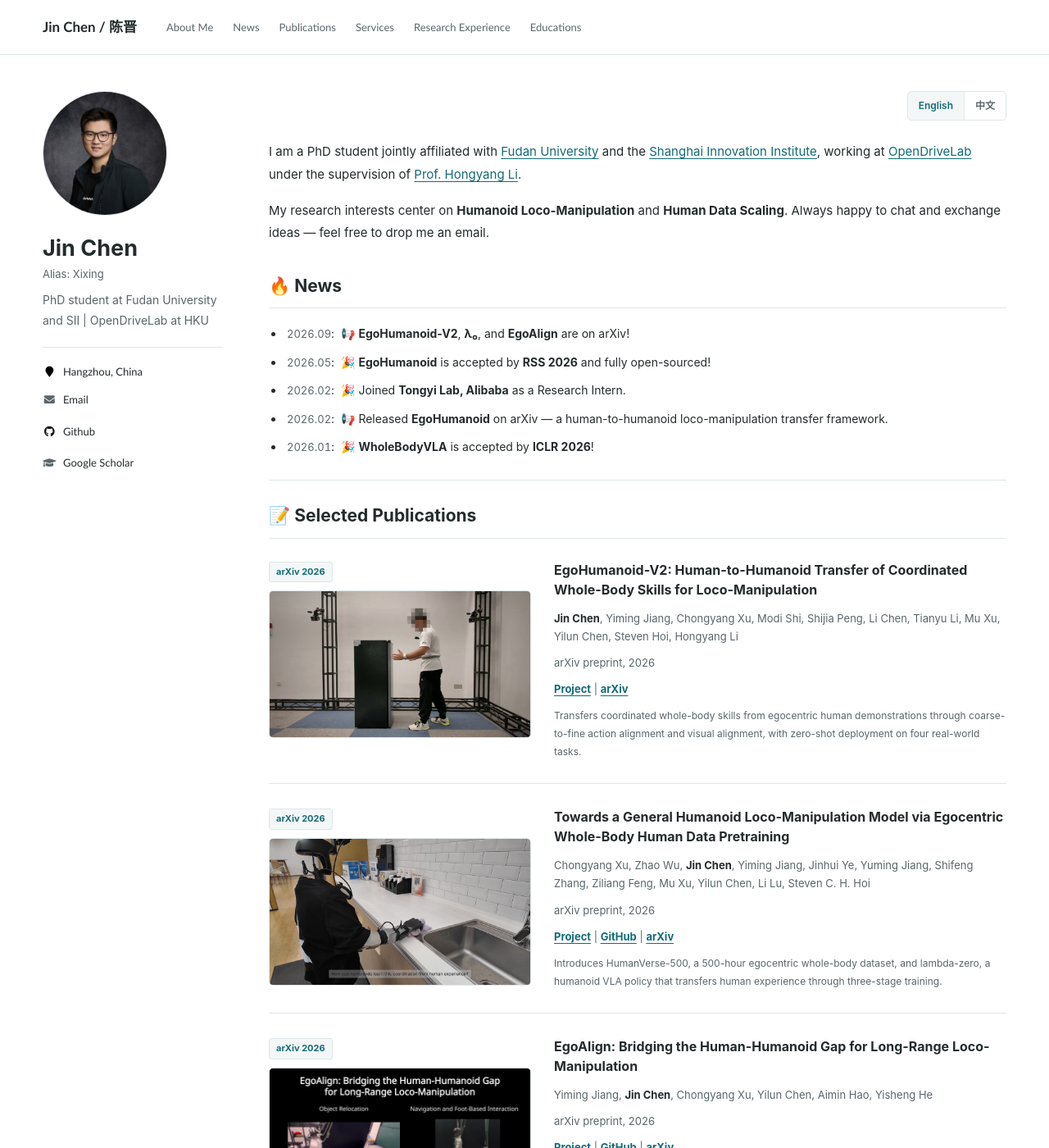
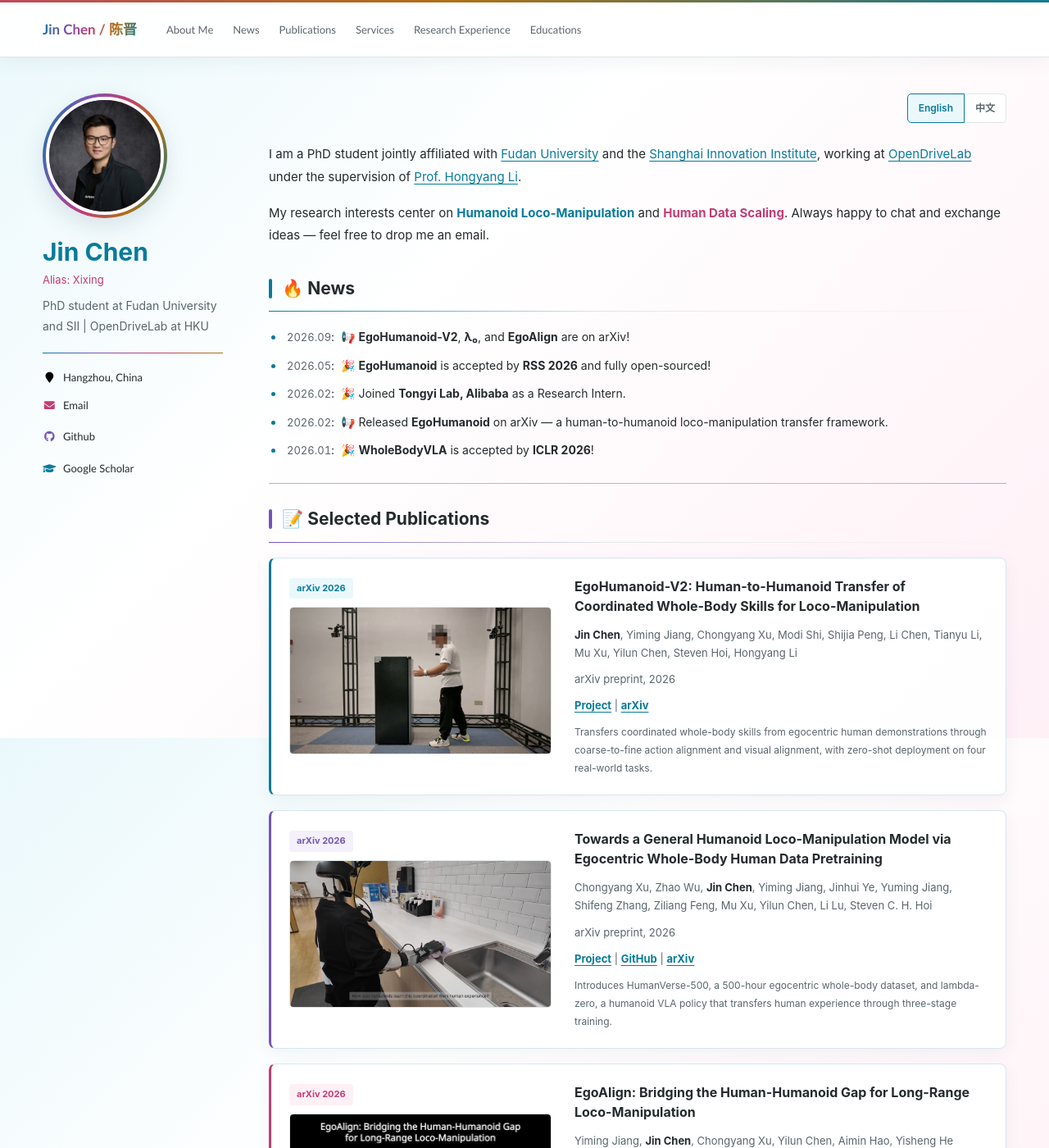
Before and after one commit to JinChen0056/jinchen0056.github.io, a Jekyll site: the page built from _pages/about.md, in a window 1280 px wide and 1400 px high. Shown: the whole window at 82% size. Built offline with Jekyll 4.4.1, drawn with Linux system fonts in a browser that asks for light colours.

Commit message:
Add vivid spectrum accents, luminous surfaces and responsive hover effects

```diff
--- a/_includes/head/custom.html
+++ b/_includes/head/custom.html
@@ -8,7 +8,7 @@
 <meta name="msapplication-config" content="images/browserconfig.xml?v=M44lzPylqQ">
 <meta name="theme-color" content="#ffffff">
 <link rel="stylesheet" href="assets/css/academicons.css"/>
-<link rel="stylesheet" href="{{ '/assets/css/homepage.css' | relative_url }}?v=20261010"/>
+<link rel="stylesheet" href="{{ '/assets/css/homepage.css' | relative_url }}?v=20261010-spectrum"/>
 
 <script type="text/x-mathjax-config"> MathJax.Hub.Config({ TeX: { equationNumbers: { autoNumber: "all" } } }); </script>
 <script type="text/x-mathjax-config">
--- a/assets/css/homepage.css
+++ b/assets/css/homepage.css
@@ -1,6 +1,6 @@
-/* Hallmark: academic long document; restrained editorial hierarchy.
+/* Hallmark: academic portfolio with chromatic details and moving light.
    Pre-emit critique: philosophy 4, hierarchy 4, execution 4, specificity 4, restraint 5, variety 4. */
-@import url('../../tokens.css');
+@import url('../../tokens.css?v=spectrum-1');
 
 html { font-size: 16px; scroll-padding-top: 0; overflow-x: clip; }
 body { background: var(--color-paper); color: var(--color-ink); font-family: var(--font-body); font-size: 15px; line-height: 1.75; overflow-x: clip; letter-spacing: 0; }
@@ -72,6 +72,91 @@
 .page__content .demo-caption { font-family: var(--font-body); font-size: 14px; margin-bottom: 12px; color: var(--color-ink); line-height: 1.5; }
 .page__content .demo-caption::after { display: none; }
 .page__content .demo-video { border: 1px solid var(--color-rule); border-radius: 5px; }
+body {
+  background-image: linear-gradient(135deg, var(--color-cyan-soft), var(--color-paper) 40%, var(--color-rose-soft));
+  background-attachment: fixed;
+}
+.masthead {
+  background: var(--color-glass);
+  backdrop-filter: blur(18px);
+  box-shadow: 0 4px 24px var(--color-shadow);
+}
+.masthead::before {
+  content: '';
+  display: block;
+  height: 3px;
+  background: var(--spectrum);
+  background-size: 240% 100%;
+  animation: spectrum-flow 14s linear infinite;
+}
+.academic-nav .nav-home {
+  background: var(--spectrum);
+  background-clip: text;
+  -webkit-background-clip: text;
+  color: transparent;
+}
+.academic-nav li a { position: relative; display: block; padding: 5px 0; }
+.academic-nav li a::after {
+  content: ''; position: absolute; height: 2px; bottom: 0; left: 0; right: 0;
+  background: var(--spectrum); transform: scaleX(0); transform-origin: left;
+  transition: transform 180ms ease;
+}
+.academic-nav li a:hover::after, .academic-nav li a:focus-visible::after { transform: scaleX(1); }
+div.author__avatar { padding: 4px; border-radius: 50%; background: var(--spectrum); box-shadow: 0 10px 28px var(--color-shadow-hover); }
+div.author__avatar img { width: 100%; height: 100%; border: 4px solid var(--color-paper); }
+.sidebar .author__name { color: var(--color-accent); font-size: 30px; }
+.sidebar .author__alias { color: var(--color-rose); }
+.author__urls { border-image: var(--spectrum) 1; }
+.author__urls li:nth-child(3) i { color: var(--color-rose); }
+.author__urls li:nth-child(4) i { color: var(--color-violet); }
+.author__urls li:nth-child(5) i { color: var(--color-cyan); }
+.page__content .language-switcher button { background: var(--color-glass); }
+.page__content .language-switcher button.active { background: var(--color-cyan-soft); border-color: var(--color-cyan); color: var(--color-accent); }
+.lang-panel > p:nth-of-type(2) strong:first-child { color: var(--color-accent); }
+.lang-panel > p:nth-of-type(2) strong:nth-child(2) { color: var(--color-rose); }
+.page__content h1 {
+  --section-color: var(--color-cyan);
+  position: relative; padding-left: 16px; border-bottom: 0; padding-bottom: 14px;
+}
+.page__content h1::before {
+  display: block; content: ''; position: absolute; left: 0; top: 3px;
+  width: 4px; height: 24px; margin: 0; border-radius: 2px;
+  background: var(--section-color);
+}
+.page__content h1::after {
+  content: ''; position: absolute; bottom: 0; left: 0; right: 0; height: 1px;
+  background: linear-gradient(90deg, var(--section-color), var(--color-rule) 45%, var(--color-transparent));
+}
+.page__content h1:nth-of-type(2) { --section-color: var(--color-violet); }
+.page__content h1:nth-of-type(3) { --section-color: var(--color-rose); }
+.page__content h1:nth-of-type(4) { --section-color: var(--color-gold); }
+.page__content h1:nth-of-type(5) { --section-color: var(--color-green); }
+.page__content hr { border: 0; height: 1px; background: var(--spectrum); opacity: .45; }
+.page__content .paper-box {
+  --paper-accent: var(--color-cyan);
+  --paper-tint: var(--color-cyan-soft);
+  position: relative; margin: 18px 0; padding: 22px;
+  border: 1px solid var(--color-card-border); border-left: 3px solid var(--paper-accent);
+  border-radius: 8px; background: var(--color-glass);
+  box-shadow: 0 5px 20px var(--color-shadow);
+  transition: box-shadow 220ms ease, border-color 220ms ease, transform 220ms ease;
+}
+.page__content .paper-box:nth-of-type(3n + 2) { --paper-accent: var(--color-violet); --paper-tint: var(--color-violet-soft); }
+.page__content .paper-box:nth-of-type(3n) { --paper-accent: var(--color-rose); --paper-tint: var(--color-rose-soft); }
+.page__content h1 + .paper-box { padding-top: 22px; }
+.page__content .paper-box:hover, .page__content .paper-box:focus-within {
+  border-color: var(--paper-accent); box-shadow: 0 12px 30px var(--color-shadow-hover); transform: translateY(-2px);
+}
+.page__content .badge { color: var(--paper-accent); background: var(--paper-tint); border-color: var(--paper-tint); }
+.paper-box-text p:first-child a:hover { color: var(--paper-accent); }
+.page__content .paper-box-image img { border-color: var(--color-rule); }
+.page__content .demo-caption { color: var(--color-violet); }
+.page__content .demo-item:nth-child(2n) .demo-caption { color: var(--color-rose); }
+.page__content .demo-video { border: 2px solid var(--color-paper); box-shadow: 0 0 0 1px var(--color-rule), 0 8px 22px var(--color-shadow-hover); }
+.page__content .demo-caption::after { display: block; width: 40px; height: 2px; background: var(--spectrum); margin: 8px auto 0; }
+.lang-panel > ul > li::marker { color: var(--color-cyan); }
+@keyframes spectrum-flow { to { background-position: 240% 0; } }
+@media (hover: none) { .page__content .paper-box:hover { transform: none; } }
 @media (max-width: 1100px) {
   #main { grid-template-columns: 190px minmax(0, 1fr); gap: 32px; padding-inline: 24px; }
   .page__content .paper-box { grid-template-columns: minmax(0, 0.9fr) minmax(0, 1fr); gap: 24px; }
--- a/tokens.css
+++ b/tokens.css
@@ -3,7 +3,24 @@
   --color-surface: #f4f7f7;
   --color-ink: #242b2d;
   --color-muted: #59666b;
-  --color-accent: #146b76;
+  --color-accent: #087b9a;
+  --color-cyan: #087b9a;
+  --color-rose: #c13d75;
+  --color-violet: #7356b5;
+  --color-green: #16816b;
+  --color-gold: #af7014;
+  --color-cyan-soft: #eaf8fc;
+  --color-rose-soft: #fff0f6;
+  --color-violet-soft: #f4f0fc;
+  --color-green-soft: #edf9f4;
+  --color-gold-soft: #fff7e9;
+  --color-glass: #ffffffed;
+  --color-shadow: #254c6510;
+  --color-shadow-hover: #254c6522;
+  --color-transparent: #ffffff00;
+  --color-grid: #1284a306;
+  --color-card-border: #d7e6ed;
+  --spectrum: linear-gradient(110deg, var(--color-cyan), var(--color-violet), var(--color-rose), var(--color-gold), var(--color-cyan));
   --color-rule: #dfe6e7;
   --color-focus: #257c99;
   --font-body: -apple-system, BlinkMacSystemFont, "Segoe UI", "Noto Sans", "PingFang SC", "Microsoft YaHei", sans-serif;
```
